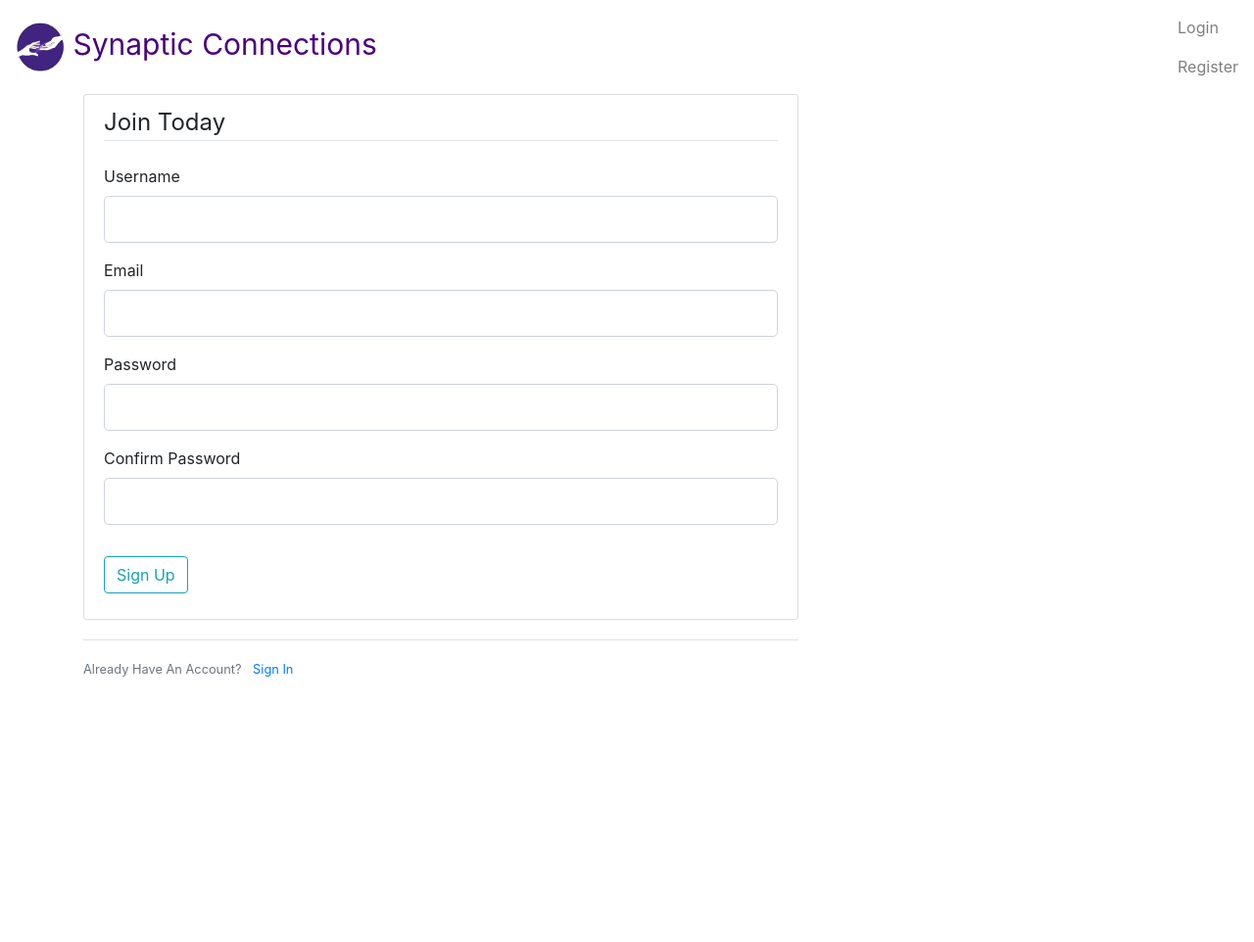
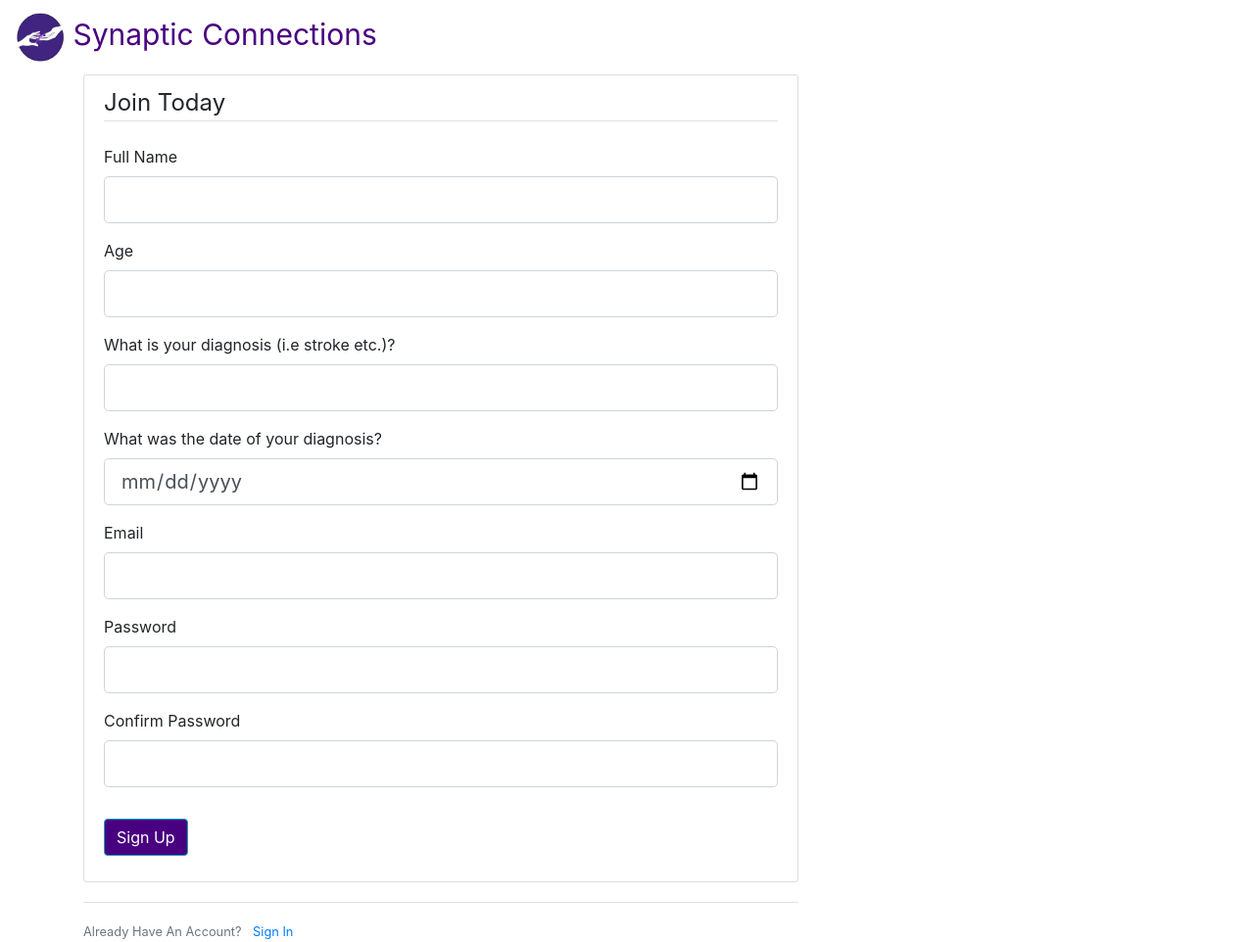
Before and after one commit to MalaikaAbid/SynapticConnections, a Flask app: page /register in a window 1280 px wide. Shown: the whole page at 98% size. Before the commit the page ends 691 px from the top, so only its background shows below. Run offline with Flask 2, Linux system fonts and the light colour scheme; some libraries are stand-ins or nearby versions.

Commit message:
Fixed Registration Form

```diff
--- a/forms.py
+++ b/forms.py
@@ -1,9 +1,18 @@
 from flask_wtf import FlaskForm
-from wtforms import StringField, PasswordField, SubmitField, BooleanField
+from wtforms import StringField, PasswordField, SubmitField, BooleanField, IntegerField
 from wtforms.validators import DataRequired, Length, Email, EqualTo
+from wtforms.fields.html5 import DateField
 
 
 class RegistrationForm(FlaskForm):
+    name = StringField('Full Name',
+                           validators=[DataRequired(), Length(min=2, max=30)])
+    age = IntegerField('Age',
+                           validators=[DataRequired()])
+    diagnosis = StringField('What is your diagnosis (i.e stroke etc.)?',
+                         validators=[DataRequired(), Length(min=2, max=20)])
+    dateofdiagnosis = DateField('What was the date of your diagnosis?' ,
+                         validators=[DataRequired()], format='%d/%m/%y')
     username = StringField('Username',
                            validators=[DataRequired(), Length(min=2, max=20)])
     email = StringField('Email',
--- a/static/css/index.css
+++ b/static/css/index.css
@@ -22,6 +22,13 @@
     white-space: normal;
 }
 
+.btn.btn-outline-info {
+
+  background-color: rgb(73, 0, 128);
+  outline-color: rgb(73, 0, 128);
+  color: white;
+}
+
 
 .content-section {
   background: #ffffff;
--- a/templates/layout.html
+++ b/templates/layout.html
@@ -25,13 +25,6 @@
             <img src="/static/Synapticlogo.png" width="50" height="50" class="d-inline-block align-top" alt="">
             Synaptic Connections
           </a>
-
-
-            <!-- Navbar Right Side -->
-            <div class="navbar-nav">
-              <a class="nav-item nav-link" href="{{ url_for('login') }}">Login</a>
-              <a class="nav-item nav-link" href="{{ url_for('register') }}">Register</a>
-            </div>
           </div>
           <main role="main" class="container">
       <div class="row">
--- a/templates/register.html
+++ b/templates/register.html
@@ -6,19 +6,62 @@
             <fieldset class="form-group">
                 <legend class="border-bottom mb-4">Join Today</legend>
                 <div class="form-group">
-                    {{ form.username.label(class="form-control-label") }}
-
-                    {% if form.username.errors %}
-                        {{ form.username(class="form-control form-control-lg is-invalid") }}
+                    {{ form.name.label(class="form-control-label") }}
+                    {% if form.name.errors %}
+                        {{ form.name(class="form-control form-control-lg is-invalid") }}
                         <div class="invalid-feedback">
-                            {% for error in form.username.errors %}
+                            {% for error in form.name.errors %}
                                 <span>{{ error }}</span>
                             {% endfor %}
                         </div>
                     {% else %}
-                        {{ form.username(class="form-control form-control-lg") }}
+                        {{ form.name(class="form-control form-control-lg") }}
                     {% endif %}
                 </div>
+
+                <div class="form-group">
+                    {{ form.age.label(class="form-control-label") }}
+                    {% if form.age.errors %}
+                        {{ form.age(class="form-control form-control-lg is-invalid") }}
+                        <div class="invalid-feedback">
+                            {% for error in form.age.errors %}
+                                <span>{{ error }}</span>
+                            {% endfor %}
+                        </div>
+                    {% else %}
+                        {{ form.age(class="form-control form-control-lg") }}
+                    {% endif %}
+                </div>
+
+                <div class="form-group">
+                    {{ form.diagnosis.label(class="form-control-label") }}
+                    {% if form.diagnosis.errors %}
+                        {{ form.diagnosis(class="form-control form-control-lg is-invalid") }}
+                        <div class="invalid-feedback">
+                            {% for error in form.diagnosis.errors %}
+                                <span>{{ error }}</span>
+                            {% endfor %}
+                        </div>
+                    {% else %}
+                        {{ form.diagnosis(class="form-control form-control-lg") }}
+                    {% endif %}
+                </div>
+
+                <div class="form-group">
+                    {{ form.dateofdiagnosis.label(class="form-control-label") }}
+                    {% if form.dateofdiagnosis.errors %}
+                        {{ form.dateofdiagnosis(class="form-control form-control-lg is-invalid") }}
+                        <div class="invalid-feedback">
+                            {% for error in form.dateofdiagnosis.errors %}
+                                <span>{{ error }}</span>
+                            {% endfor %}
+                        </div>
+                    {% else %}
+                        {{ form.dateofdiagnosis(class="form-control form-control-lg") }}
+                    {% endif %}
+                </div>
+
+
                 <div class="form-group">
                     {{ form.email.label(class="form-control-label") }}
                     {% if form.email.errors %}
```
Also changed, not shown: synaptic.py (+10 -4 lines).
